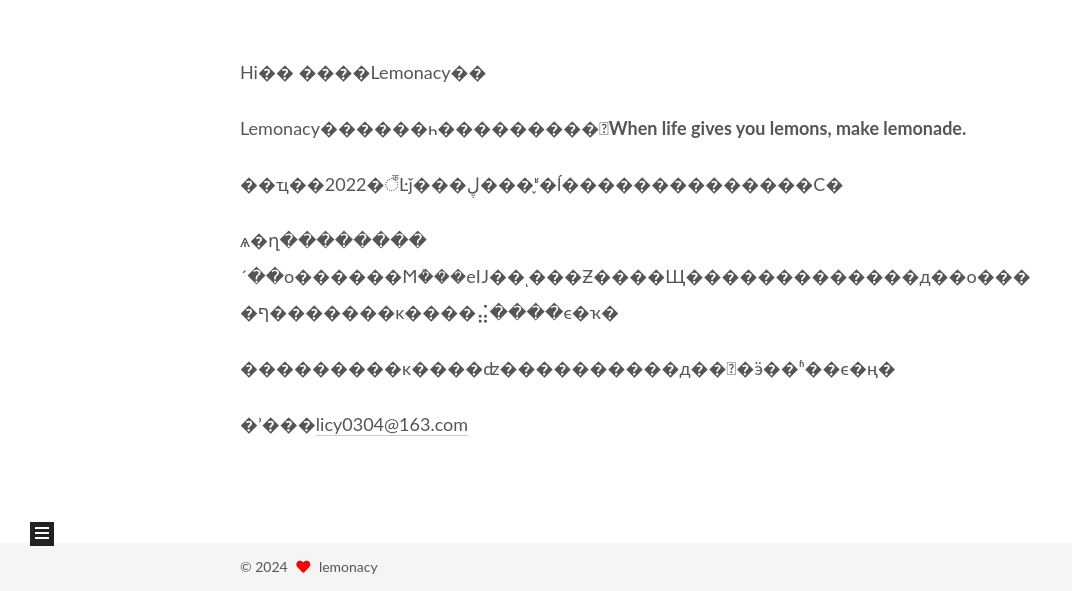
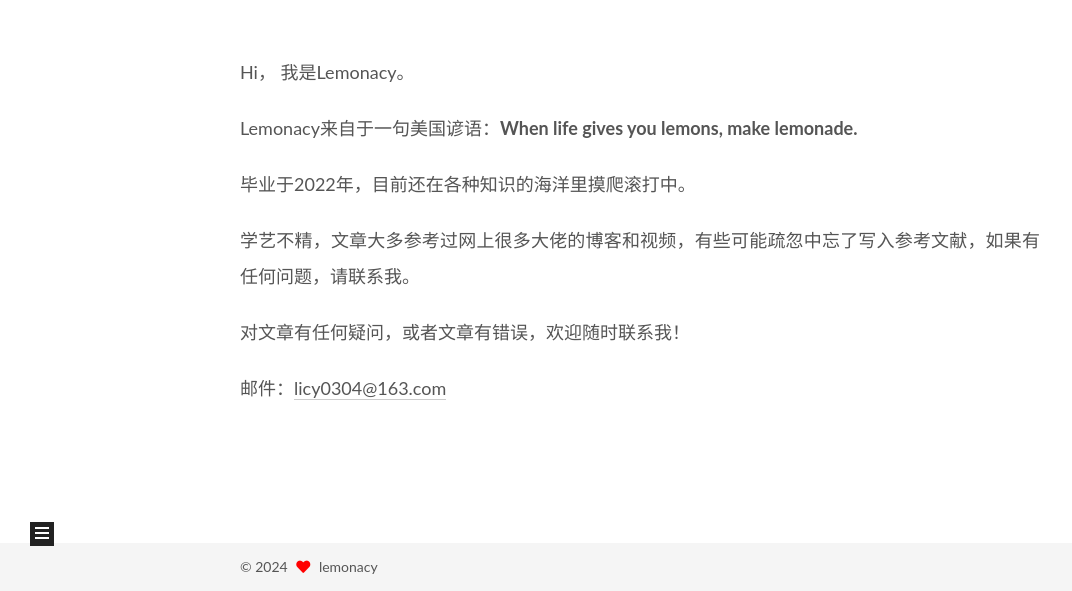
Before and after one commit to Lemonacyy/Lemonacyy.github.io, a plain HTML site: page about/index.html in a window 1280 px wide. Shown: the part 209-800 px from the top of the page, without its empty margins (0-1072 px from the left). Drawn offline with Linux system fonts and the light colour scheme.

Commit message:
Site updated: 2024-03-31 00:30:25

```diff
--- a/about/index.html
+++ b/about/index.html
@@ -20,15 +20,15 @@
     var CONFIG = {"hostname":"lemonacyy.github.io","root":"/","scheme":"Mist","version":"7.8.0","exturl":false,"sidebar":{"position":"left","display":"post","padding":18,"offset":12,"onmobile":false},"copycode":{"enable":false,"show_result":false,"style":null},"back2top":{"enable":true,"sidebar":false,"scrollpercent":false},"bookmark":{"enable":false,"color":"#222","save":"auto"},"fancybox":false,"mediumzoom":false,"lazyload":false,"pangu":false,"comments":{"style":"tabs","active":null,"storage":true,"lazyload":false,"nav":null},"algolia":{"hits":{"per_page":10},"labels":{"input_placeholder":"Search for Posts","hits_empty":"We didn't find any results for the search: ${query}","hits_stats":"${hits} results found in ${time} ms"}},"localsearch":{"enable":false,"trigger":"auto","top_n_per_article":1,"unescape":false,"preload":false},"motion":{"enable":true,"async":false,"transition":{"post_block":"fadeIn","post_header":"slideDownIn","post_body":"slideDownIn","coll_header":"slideLeftIn","sidebar":"slideUpIn"}},"path":"search.xml"};
   </script>
 
-  <meta name="description" content="Hi�� ����Lemonacy�� Lemonacy������һ���������When life gives you lemons, make lemonade. ��ҵ��2022�꣬Ŀǰ���ڸ���֪ʶ�ĺ��������������С� ѧ�ղ��������´��ο������Ϻܶ���еĲ��ͺ���Ƶ����Щ�������������д��ο����ף�������κ�">
+  <meta name="description" content="Hi， 我是Lemonacy。 Lemonacy来自于一句美国谚语：When life gives you lemons, make lemonade. 毕业于2022年，目前还在各种知识的海洋里摸爬滚打中。 学艺不精，文章大多参考过网上很多大佬的博客和视频，有些可能疏忽中忘了写入参考文献，如果有任何问题，请联系我。 对文章有任何疑问，或者文章有错误，欢迎随时联系我！ 邮件：&#108;&amp;#x69">
 <meta property="og:type" content="website">
 <meta property="og:title" content="ABOUT">
 <meta property="og:url" content="https://lemonacyy.github.io/about/index.html">
 <meta property="og:site_name" content="LEMONACY&#39;S HOUSE">
-<meta property="og:description" content="Hi�� ����Lemonacy�� Lemonacy������һ���������When life gives you lemons, make lemonade. ��ҵ��2022�꣬Ŀǰ���ڸ���֪ʶ�ĺ��������������С� ѧ�ղ��������´��ο������Ϻܶ���еĲ��ͺ���Ƶ����Щ�������������д��ο����ף�������κ�">
+<meta property="og:description" content="Hi， 我是Lemonacy。 Lemonacy来自于一句美国谚语：When life gives you lemons, make lemonade. 毕业于2022年，目前还在各种知识的海洋里摸爬滚打中。 学艺不精，文章大多参考过网上很多大佬的博客和视频，有些可能疏忽中忘了写入参考文献，如果有任何问题，请联系我。 对文章有任何疑问，或者文章有错误，欢迎随时联系我！ 邮件：&#108;&amp;#x69">
 <meta property="og:locale" content="zh_CN">
 <meta property="article:published_time" content="2024-03-26T12:37:18.000Z">
-<meta property="article:modified_time" content="2024-03-30T16:25:42.461Z">
+<meta property="article:modified_time" content="2024-03-30T16:30:06.947Z">
 <meta property="article:author" content="lemonacy">
 <meta name="twitter:card" content="summary">
 
@@ -185,12 +185,12 @@
 
 
       <div class="post-body">
-          <p>Hi�� ����Lemonacy��</p>
-<p>Lemonacy������һ���������<strong>When life gives you lemons, make lemonade.</strong></p>
-<p>��ҵ��2022�꣬Ŀǰ���ڸ���֪ʶ�ĺ��������������С�</p>
-<p>ѧ�ղ��������´��ο������Ϻܶ���еĲ��ͺ���Ƶ����Щ�������������д��ο����ף�������κ����⣬����ϵ�ҡ�</p>
-<p>���������κ����ʣ����������д��󣬻�ӭ��ʱ��ϵ�ң�</p>
-<p>�ʼ���<a href="mailto:&#108;&#105;&#x63;&#121;&#48;&#x33;&#48;&#52;&#x40;&#x31;&#54;&#51;&#x2e;&#99;&#111;&#x6d;">&#108;&#105;&#x63;&#121;&#48;&#x33;&#48;&#52;&#x40;&#x31;&#54;&#51;&#x2e;&#99;&#111;&#x6d;</a></p>
+          <p>Hi， 我是Lemonacy。</p>
+<p>Lemonacy来自于一句美国谚语：<strong>When life gives you lemons, make lemonade.</strong></p>
+<p>毕业于2022年，目前还在各种知识的海洋里摸爬滚打中。</p>
+<p>学艺不精，文章大多参考过网上很多大佬的博客和视频，有些可能疏忽中忘了写入参考文献，如果有任何问题，请联系我。</p>
+<p>对文章有任何疑问，或者文章有错误，欢迎随时联系我！</p>
+<p>邮件：<a href="mailto:&#108;&#x69;&#x63;&#x79;&#x30;&#x33;&#48;&#52;&#x40;&#49;&#54;&#51;&#x2e;&#x63;&#x6f;&#109;">&#108;&#x69;&#x63;&#x79;&#x30;&#x33;&#48;&#52;&#x40;&#49;&#54;&#51;&#x2e;&#x63;&#x6f;&#109;</a></p>
 
       </div>
 
--- a/css/main.css
+++ b/css/main.css
@@ -1173,7 +1173,7 @@ pre .javascript .function {
 }
 .links-of-author a::before,
 .links-of-author span.exturl::before {
-  background: #b8b178;
+  background: #c1ddf5;
   border-radius: 50%;
   content: ' ';
   display: inline-block;
```
